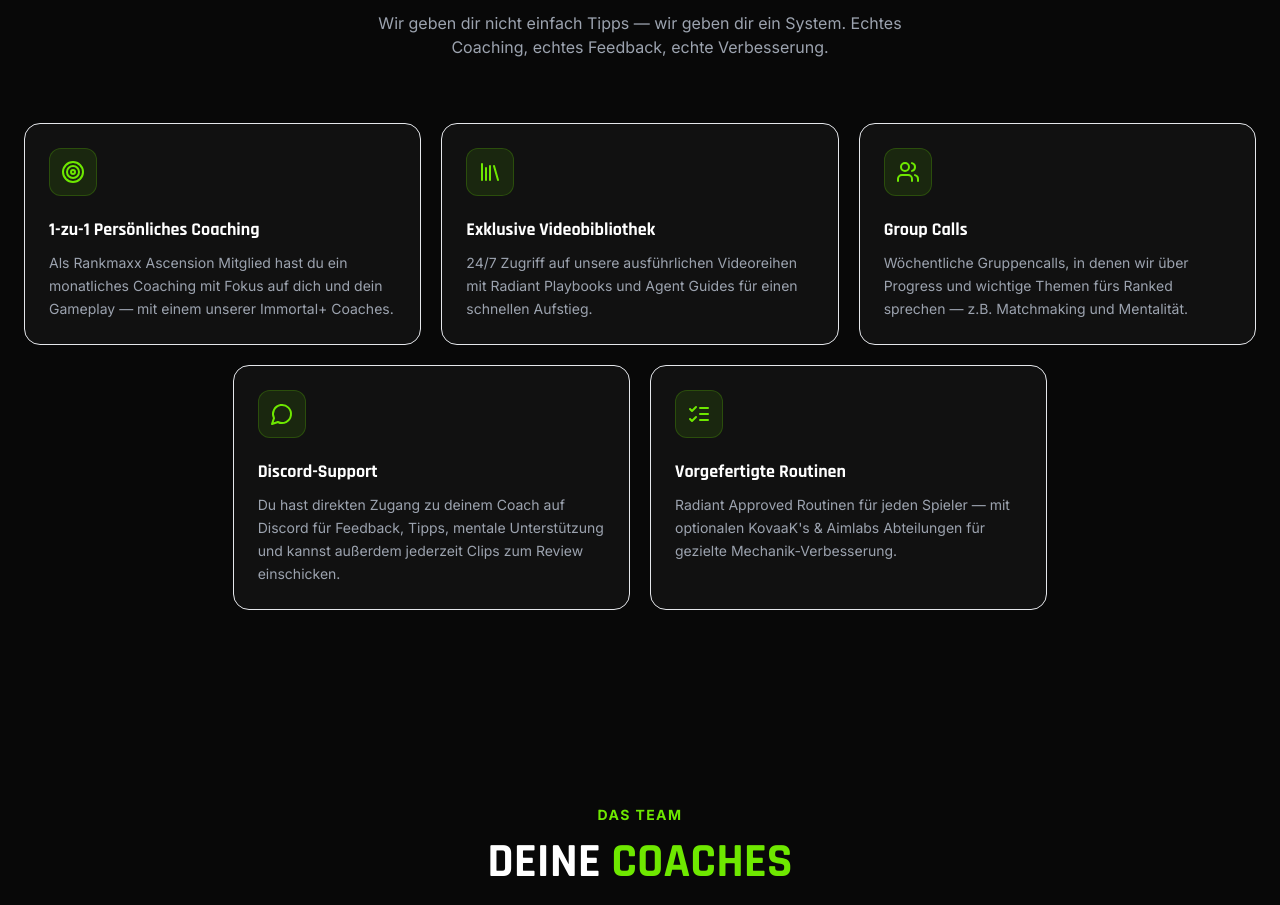
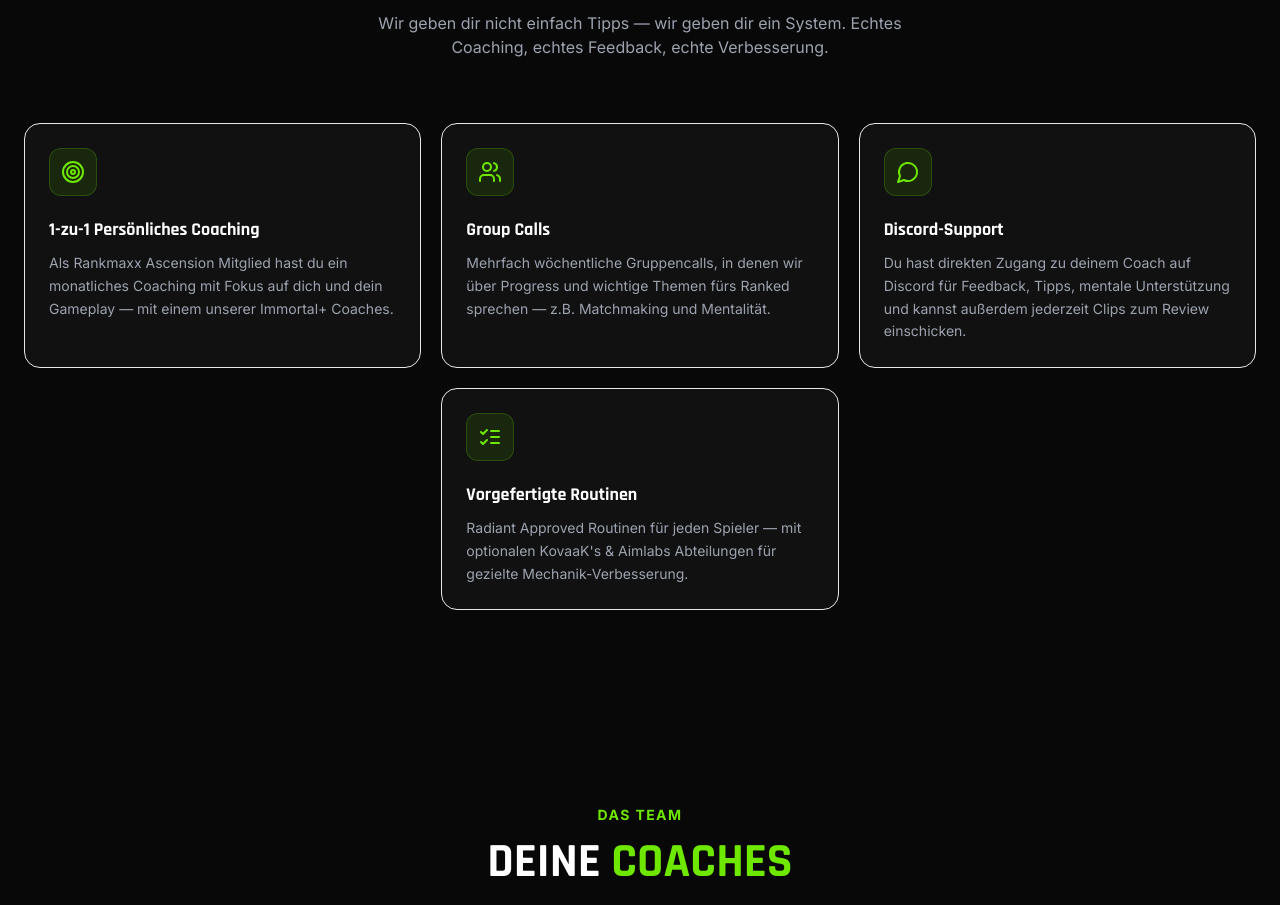
Before and after one commit to justinhelbig96-web/maxranktest, a Next.js app: page / in a window 1280 px wide. Shown: the part 1020-1925 px from the top of the page. Built offline with nearby package versions, Linux system fonts and the light colour scheme.

Commit message:
Features: remove Videobibliothek, Group Calls now mehrfach wöchentlich

```diff
--- a/components/Features.tsx
+++ b/components/Features.tsx
@@ -2,7 +2,7 @@
 
 import { useRef } from "react";
 import { motion, useInView } from "framer-motion";
-import { Target, Library, Users, MessageCircle, ListChecks } from "lucide-react";
+import { Target, Users, MessageCircle, ListChecks } from "lucide-react";
 
 const features = [
   {
@@ -12,16 +12,10 @@ const features = [
       "Als Rankmaxx Ascension Mitglied hast du ein monatliches Coaching mit Fokus auf dich und dein Gameplay — mit einem unserer Immortal+ Coaches.",
   },
   {
-    icon: Library,
-    title: "Exklusive Videobibliothek",
-    description:
-      "24/7 Zugriff auf unsere ausführlichen Videoreihen mit Radiant Playbooks und Agent Guides für einen schnellen Aufstieg.",
-  },
-  {
     icon: Users,
     title: "Group Calls",
     description:
-      "Wöchentliche Gruppencalls, in denen wir über Progress und wichtige Themen fürs Ranked sprechen — z.B. Matchmaking und Mentalität.",
+      "Mehrfach wöchentliche Gruppencalls, in denen wir über Progress und wichtige Themen fürs Ranked sprechen — z.B. Matchmaking und Mentalität.",
   },
   {
     icon: MessageCircle,
@@ -92,7 +86,7 @@ export default function Features() {
               <motion.div
                 key={i}
                 variants={cardVariants}
-                className={`card-hover group relative bg-[#111111] border border-white/8 rounded-2xl p-6 overflow-hidden lg:col-span-2${i === 3 ? " lg:col-start-2" : ""}`}
+                className={`card-hover group relative bg-[#111111] border border-white/8 rounded-2xl p-6 overflow-hidden lg:col-span-2${i === 3 ? " lg:col-start-3" : ""}`}
               >
                 {/* Background shimmer on hover */}
                 <div className="absolute inset-0 bg-gradient-to-br from-[#6EE800]/0 via-transparent to-[#6EE800]/0 group-hover:from-[#6EE800]/5 group-hover:to-[#6EE800]/3 transition-all duration-300 pointer-events-none rounded-2xl" />
```
